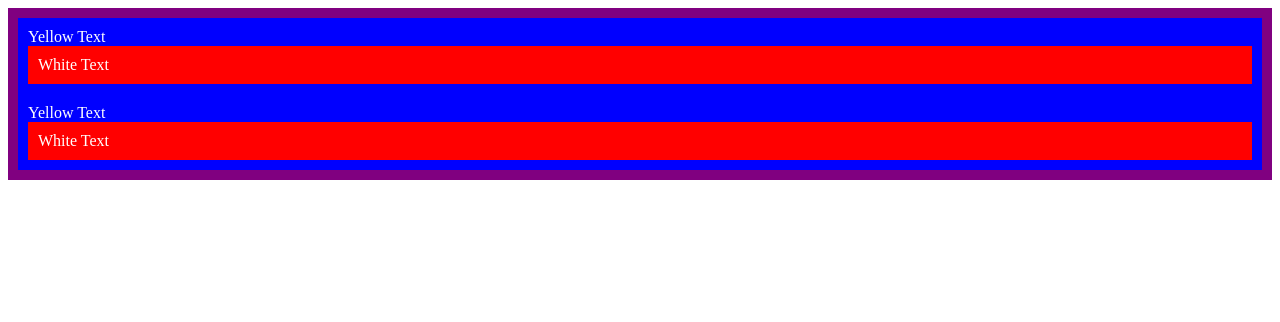
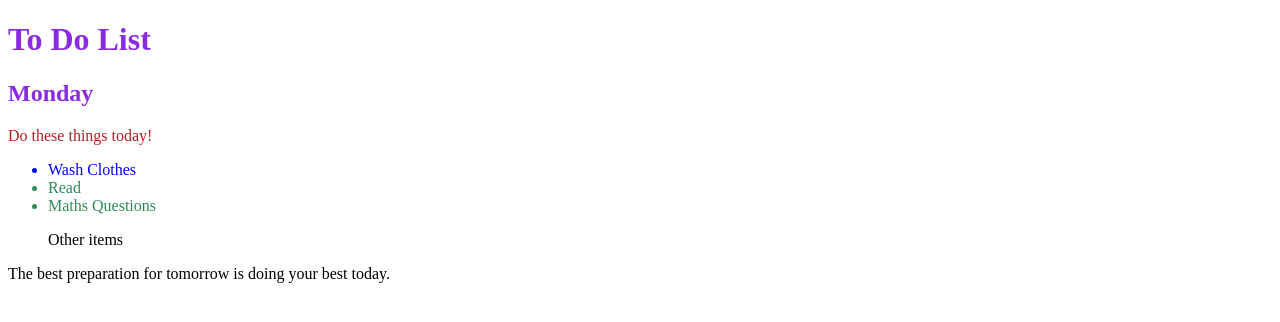
Before and after one commit to nithhhhh/html-portfolio, a plain HTML site: page index.html in a window 1280 px wide. Drawn offline with Linux system fonts and the light colour scheme.

Commit message:
Add files via upload

```diff
--- a/index.html
+++ b/index.html
@@ -3,25 +3,29 @@
 
 <head>
   <meta charset="UTF-8">
-  <title>CSS Cascade</title>
+  <title>Combining CSS Selectors</title>
   <link rel="stylesheet" href="./style.css">
 </head>
 
+<!-- Don't change any of the HTML code! -->
+
 <body>
-  <div id="outer-box" class="box">
-    <div class="box">
-      <p>Yellow Text</p>
-      <div class="box inner-box">
-        <p class="white-text">White Text</p>
-      </div>
-    </div>
-    <div class="box">
-      <p>Yellow Text</p>
-      <div class="box inner-box">
-        <p class="white-text">White Text</p>
-      </div>
-    </div>
+  <h1>To Do List</h1>
+  <h2>Monday</h2>
+  <div class="box">
+    <p class="done">Do these things today!</p>
+    <ul class="list">
+      <li>Wash Clothes</li>
+      <li class="done">Read</li>
+      <li class="done">Maths Questions</li>
+    </ul>
   </div>
+
+  <ul>
+    <p class="done">Other items</p>
+  </ul>
+  <p>The best preparation for tomorrow is doing your best today.</p>
+
 </body>
 
 </html>
--- a/style.css
+++ b/style.css
@@ -1,19 +1,20 @@
-/* Don't change the existing CSS. */
-#outer-box{
-  background-color: purple;
-}
-.box {
-  background-color: blue;
-  padding: 10px;
+/* Write your code here: */
+h1, h2{
+    color: blueviolet;
 }
 
-.inner-box{
-  background-color: red;
-
+.box > p{
+color:firebrick;
 }
 
-p {
-  color: white;
-  margin: 0;
-  padding: 0;
+.box li{
+    color:blue;
 }
+
+li.done{
+    color:seagreen;
+}
+
+ul p.done{
+    rem: 0.5em;
+}
```
